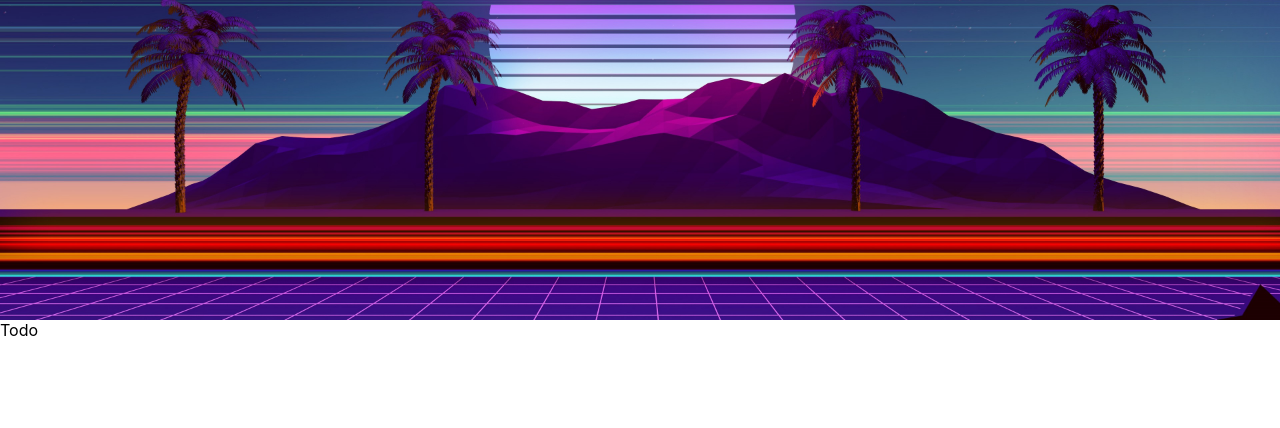
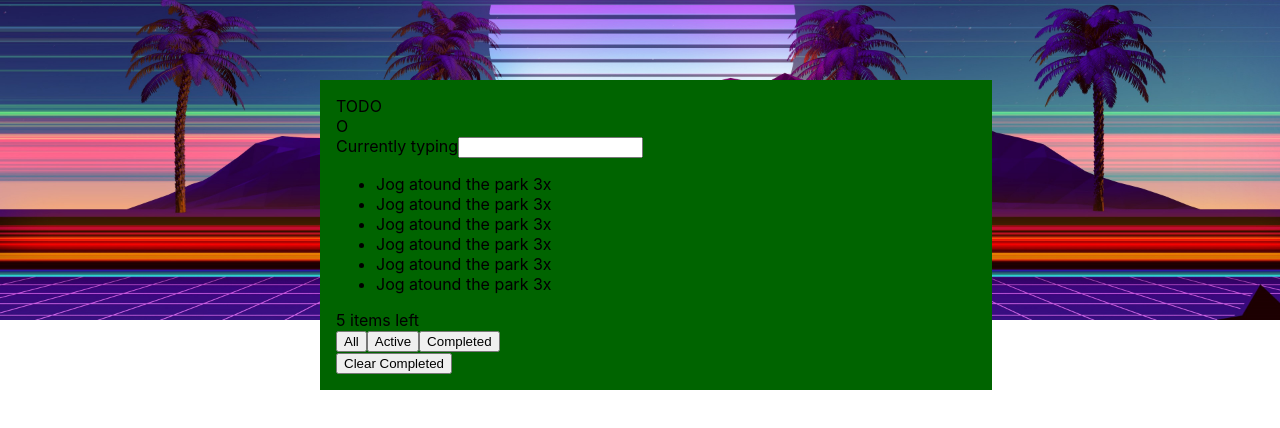
Before and after one commit to ProgBloger/todo-tool, a React (Create React App) app in the folder tool/: page / in a window 1280 px wide. Shown: the top 428 px of the page. Built offline with nearby package versions, Linux system fonts and the light colour scheme.

Commit message:
Basic markup

```diff
--- a/tool/src/organisms/TodoControlFooter.js
+++ b/tool/src/organisms/TodoControlFooter.js
@@ -0,0 +1,22 @@
+import React from "react";
+
+const TodoControlFooter = () => {
+
+    return (
+        <React.Fragment>
+            <div>
+                <label>{5} items left</label>
+            </div>
+            <div>
+                <button>All</button>
+                <button>Active</button>
+                <button>Completed</button>
+            </div>
+            <div>
+                <button>Clear Completed</button>
+            </div>
+        </React.Fragment>
+    )
+}
+
+export default TodoControlFooter;
--- /dev/null
+++ b/tool/src/organisms/TodoInput.js
@@ -0,0 +1,15 @@
+import React from "react";
+
+const TodoInput = () => {
+    return (
+        <React.Fragment>
+            <div>O</div>
+            <div>
+                <label>Currently typing</label>
+                <input type="text" />
+            </div>
+        </React.Fragment>
+    )
+}
+
+export default TodoInput;
--- a/tool/src/organisms/TodoList.js
+++ b/tool/src/organisms/TodoList.js
@@ -0,0 +1,17 @@
+import React from "react";
+
+const TodoList = () => {
+
+    return (
+        <ul>
+            <li>Jog atound the park 3x</li>
+            <li>Jog atound the park 3x</li>
+            <li>Jog atound the park 3x</li>
+            <li>Jog atound the park 3x</li>
+            <li>Jog atound the park 3x</li>
+            <li>Jog atound the park 3x</li>
+        </ul>
+    )
+}
+
+export default TodoList;
--- a/tool/src/pages/App.js
+++ b/tool/src/pages/App.js
@@ -1,14 +1,19 @@
 import React from 'react';
 import Header from '../templates/Header';
 import appStyle from './App.module.scss';
-import Todo from '../templates/Todo';
+import TodoWidget from '../templates/TodoWidget';
+import TodoInput from '../organisms/TodoInput';
 
 function App() {
   return (
     <React.Fragment>
       <Header />
           <main>
-            <Todo />
+            <div className={appStyle['main-container']}>
+              <label>TODO</label>
+              <TodoInput />
+              <TodoWidget />
+            </div>
           </main>
     </React.Fragment>
   );
--- a/tool/src/pages/App.module.scss
+++ b/tool/src/pages/App.module.scss
@@ -0,0 +1,16 @@
+.main-container {
+    position: fixed;
+    top: 10vh;
+    left: 5%;
+    width: 90%;
+    padding: 1rem;
+    z-index: 30;
+    background-color: darkgreen;
+  }
+
+  @media (min-width: 768px) {
+    .main-container {
+      width: 40rem;
+      left: calc(50% - 20rem);
+    }
+  }
--- a/tool/src/templates/Todo.js
+++ /dev/null
@@ -1,7 +0,0 @@
-const Todo = () => {
-    return (
-        <div>Todo</div>
-    );
-}
-
-export default Todo;
--- /dev/null
+++ b/tool/src/templates/TodoWidget.js
@@ -0,0 +1,14 @@
+import React from "react";
+import TodoControlFooter from "../organisms/TodoControlFooter";
+import TodoList from "../organisms/TodoList";
+
+const TodoWidget = () => {
+    return (
+        <React.Fragment>
+            <TodoList />
+            <TodoControlFooter />
+        </React.Fragment>
+    );
+}
+
+export default TodoWidget;
```
Also changed, not shown: tool/src/molecules/TodoInput.js (deleted).
